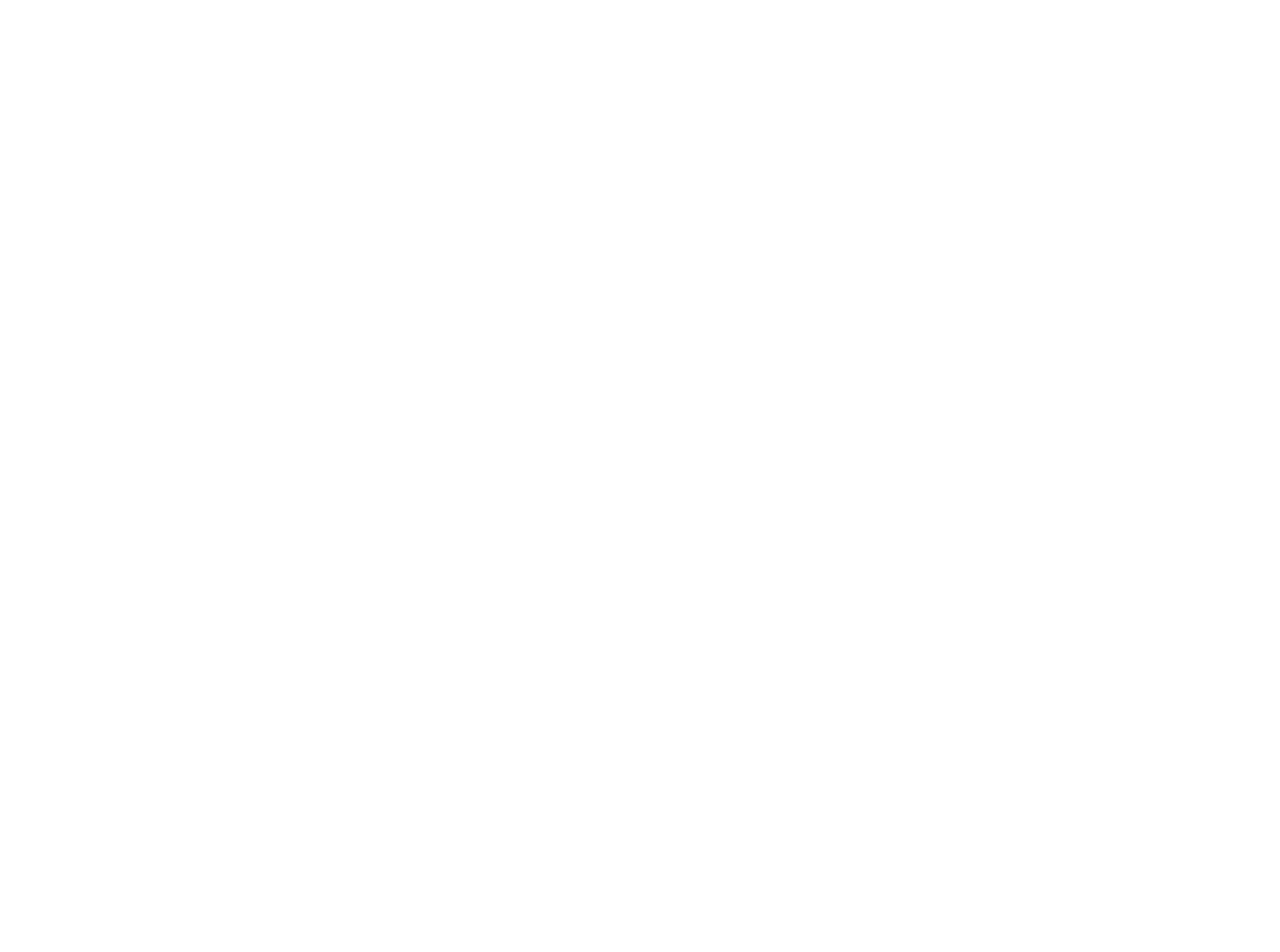
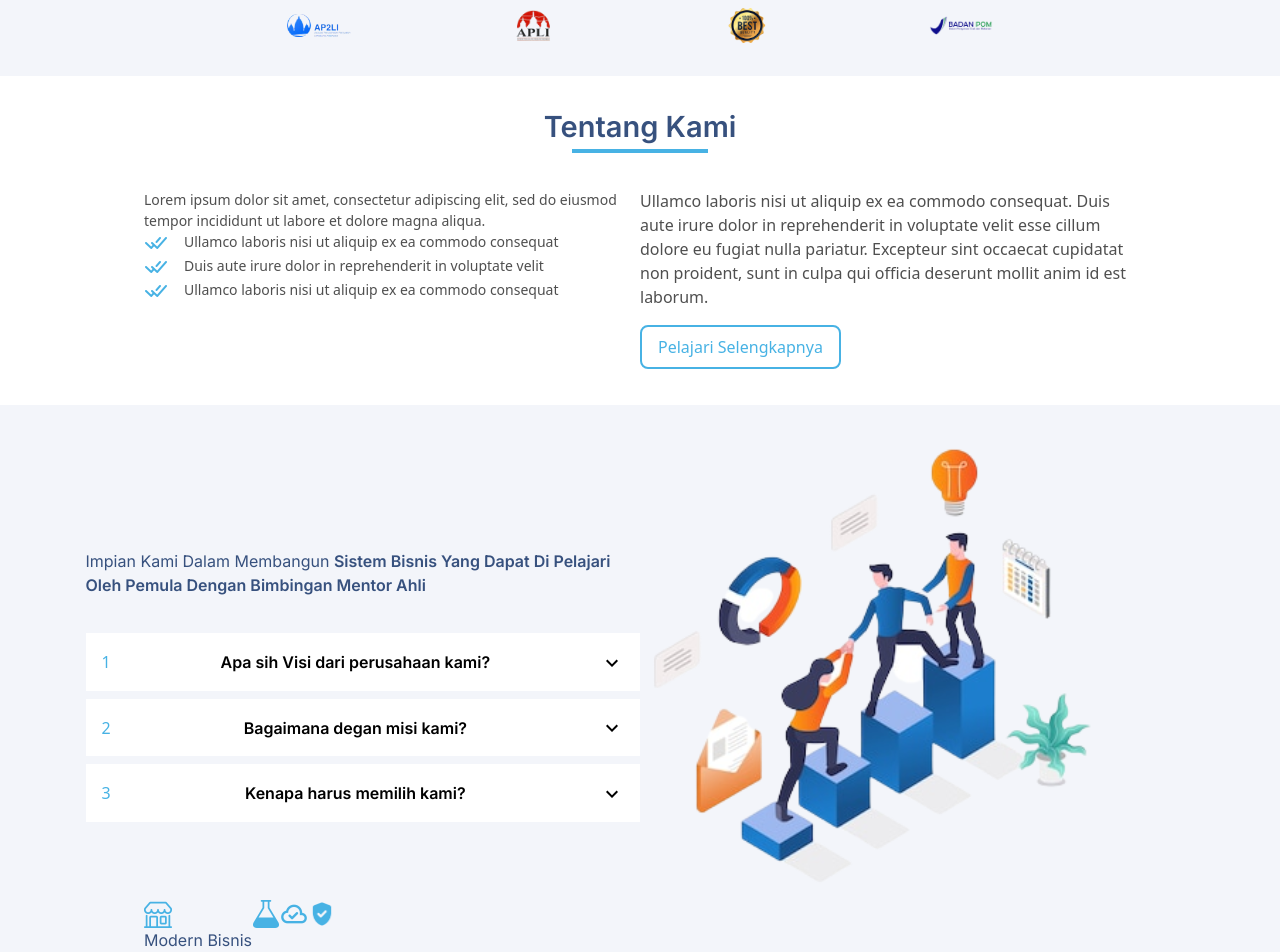
Before and after one commit to uttampun44/fazza-beauty-reactjs, a React (Vite) app: page / in a window 1280 px wide. Shown: the part 541-1493 px from the top of the page. Before the commit the page ends 800 px from the top, so only its background shows below. Built offline with nearby package versions, Linux system fonts and the light colour scheme.

Commit message:
home component

```diff
--- a/src/Components/Home/Home.jsx
+++ b/src/Components/Home/Home.jsx
@@ -1,16 +1,59 @@
-import React from 'react'
+import React, { useState } from 'react'
 import Header from '../Header/Header'
+import KeyboardArrowDownIcon from '@mui/icons-material/KeyboardArrowDown';
 
 function Home() {
+
+  const[displayAccordin, setAccordin] = useState(false)
+
+  const detail = [
+    {
+      id: 1,
+      title: "Apa sih Visi dari perusahaan kami?",
+      content: `Lorem ipsum dolor, sit amet consectetur adipisicing elit. Quis sapiente
+      laborum cupiditate possimus labore, hic temporibus velit dicta earum
+      suscipit commodi eum enim atque at? Et perspiciatis dolore iure
+      voluptatem.`
+    },
+    {
+      id:2,
+      title: "Bagaimana degan misi kami?",
+      content: `Lorem ipsum dolor, sit amet consectetur adipisicing elit. Quis sapiente
+      laborum cupiditate possimus labore, hic temporibus velit dicta earum
+      suscipit commodi eum enim atque at? Et perspiciatis dolore iure
+      voluptatem.`
+    },
+    {  id: 3,
+      title: "Kenapa harus memilih kami?",
+      content: `Lorem ipsum dolor, sit amet consectetur adipisicing elit. Quis sapiente
+      laborum cupiditate possimus labore, hic temporibus velit dicta earum
+      suscipit commodi eum enim atque at? Et perspiciatis dolore iure
+      voluptatem.`
+    }
+  ]
+  console.log(detail)
+
+  const accordinservice = () =>{
+    console.log(`it's working`)
+    setAccordin(!displayAccordin)
+  }
   return (
     <div>
         <Header/>
         <main>
             <section className='bg-[#37517E]'>
                  <div className='hero-section flex justify-between items-center max-w-[992px] ml-auto mr-auto'>
-                       <div className='hero-section-title w-[55%] pr-8'>
+                       <div className='hero-section-title w-[55%] pl-8'>
                             <h1 className='text-white text-[32px] font-bold leading-[39px] font-display max-w-md'>Solusi Terbaik Untuk Meningkatkan Income Kamu</h1>
-                            <p className='text-white font-normal font-display max-w-lg leading-5 mt-1'>Perluas Jaringan Bisnis Dan Bangun Team Hebat Kamu Untuk Sukses Bersama</p>
+                            <p className='text-white font-normal font-display max-w-[95%] leading-5 mt-1'>Perluas Jaringan Bisnis Dan Bangun Team Hebat Kamu Untuk Sukses Bersama</p>
+                            <div className='button-video pt-[5.2vw] flex items-center'>
+                              <div className='join-sekang mr-[2vw]'>
+                                  <button className='border-spacing-4 border-2 border-[#47B2E4] pt-2 pb-2 px-4 py-4 rounded-[24px] text-white bg-[#47B2E4]'>Join Sekarang</button>
+                              </div>
+                              <div className='tom-video'>
+                                   <img src='/src/assets/Images/Frame 6.png' className='w-[108px] h-[22px]'/>
+                              </div>
+                            </div>
                        </div>
 
                          <div className='mt-8 w-[45%]'>
@@ -18,6 +61,96 @@
                         </div>
                  </div>
             </section>
+            {/* brand logo gallery section */}
+            <section>
+                <div className='image-gallery pt-[2.4vw] pb-[2.4vw] bg-[#F3F5FA] flex justify-center items-center'>
+                    <div className='w-[5%] mr-[150px] ml-[150px]'><img src='/src/assets/Images/image-logo-one.png' className='w-[108px] h-[39px] object-contain'/></div>
+                    <div className='w-[5%] mr-[150px]'><img src='/src/assets/Images/image-logo-two.png' className='w-[108px] h-[39px] object-contain'/></div>
+                    <div className='w-[5%] mr-[150px]'><img src='/src/assets/Images/image-logo-three.png' className='w-[108px] h-[39px] object-contain'/></div>
+                    <div className='w-[5%] mr-[150px]'><img src='/src/assets/Images/image-logo-four.png' className='w-[108px] h-[39px] object-contain'/></div>
+                </div>
+            </section>
+            <section className='service bg-[#fff]'>
+                  <div className='max-w[992px] mb-9 mt-9'>
+                              <div className='heading-service'>
+                                <h2 className='text-center font-display leading-[29px] text-[#37517E] text-[29px] font-semibold normal'>Tentang Kami</h2>
+                                 <hr className='mt-2 divide-x-2 border-2 border-[#47B2E4] border-solid w-[136px] ml-auto mr-auto'></hr>
+                              </div>
+                              <div className='service-div flex justify-evenly max-w-[992px] mr-auto ml-auto mt-9'>
+                      <div className='service-subsection w-[50%]'>
+                      <div>
+                       <p className='text-[#4F4F4F] text-sm'>Lorem ipsum dolor sit amet, consectetur adipiscing elit, sed do eiusmod tempor incididunt ut labore et dolore magna aliqua.</p>
+                    </div>
+                    <div className='list-service inline-flex'>
+                          <ul>
+                               <li className='flex'><img className='w-6 h-6 mr-4' src='/src/assets/Images/arrow.png'/><p className='text-[#4F4F4F] text-sm'>Ullamco laboris nisi ut aliquip ex ea commodo consequat
+</p></li>
+ <li className='flex'><img className='w-6 h-6 mr-4' src='/src/assets/Images/arrow.png'/><p className='text-[#4F4F4F] text-sm'>Duis aute irure dolor in reprehenderit in voluptate velit </p>
+</li>
+ <li className='flex'><img className='w-6 h-6 mr-4' src='/src/assets/Images/arrow.png'/><p className='text-[#4F4F4F] text-sm'>Ullamco laboris nisi ut aliquip ex ea commodo consequat
+</p></li>
+                          </ul>
+                    </div>
+                      </div>
+                    <div className='service-second-row w-[50%]'>
+                       <p className='text-[#4F4F4F]'>Ullamco laboris nisi ut aliquip ex ea commodo consequat. Duis aute irure dolor in reprehenderit in voluptate velit esse cillum dolore eu fugiat nulla pariatur. Excepteur sint occaecat cupidatat non proident, sunt in culpa qui officia deserunt mollit anim id est laborum.
+</p>
+                         <button className='border-2 border-[#47B2E4] pt-2 px-4 py-4 pb-2 rounded-lg text-[#47B2E4] mt-4'>Pelajari Selengkapnya</button>
+                    </div>
+                  </div>
+                  </div>
+            </section>
+
+            <section className='what-we-offer bg-[#F3F5FA]'>
+                   <div className='sub-section-what-we-offer max-w-[1109px] ml-auto mr-auto'>
+                         <div className='flex justify-around align-middle'>
+                         <div className='accordin-section w-[50%] pt-36'>
+                             <div className='offer-heading mb-9'>
+                                 <p className='font-display text-[#37517E] leading-6 font-normal'>Impian Kami Dalam Membangun <span className='font-display text-[#37517E] font-semibold'>Sistem Bisnis Yang Dapat Di Pelajari Oleh Pemula Dengan Bimbingan Mentor Ahli</span></p>
+                             </div>
+                             <div className='accordin-div'>
+                                 {
+                                  detail.map((accor) =>{
+                                    return (
+                                      <div className='' key={accor.id}>
+                                       <div className='flex justify-between items-center bg-white mb-2 pl-4 pr-4 px-4 py-4'>
+                                           <span className='text-[#47B2E4]'>{accor.id}</span>
+                                           <p className='font-display font-semibold'>{accor.title}</p>
+                                           <button onClick={accordinservice}><KeyboardArrowDownIcon /></button>
+                                       </div>
+                                       <div style={{display : displayAccordin ? 'block' : 'none'}}>
+                                           <p className='pt-4 pb-4 font-display font-normal'>{accor.content}</p>
+                                        </div>
+                                      </div>
+                                    )
+                                  })
+                                 }
+                             </div>
+                       </div>
+                       <div className='team-image-offer w-[50%] pt-7'>
+                           <img src='/src/assets/Images/section-background.svg'/>
+                       </div>
+                         </div>
+                       </div>
+
+                       <div className='max-w-[992px] mr-auto ml-auto'>
+                            <div className='flex'>
+                                <div>
+                                    <img src='/src/assets/Images/bi_shop.png' className='w-[28px] h-[28px]'/>
+                                    <p className='font-display font-normal text-base text-[#37517E]'>Modern Bisnis</p>
+                                </div>
+                                <div>
+                                      <img src='/src/assets/Images/icomoon-free_lab.png'className='w-[28px] h-[28px]'/>
+                                </div>
+                                <div>
+                                    <img src='/src/assets/Images/cloud-done-outline-rounded.png' className='w-[28px] h-[28px]'/>
+                                </div>
+                                <div>
+                                    <img src='/src/assets/Images/ic_round-gpp-good.png' className='w-[28px] h-[28px]'/>
+                                </div>
+                            </div>
+                       </div>
+            </section>
         </main>
     </div>
   )
```
